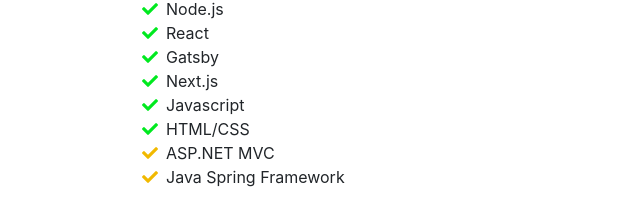
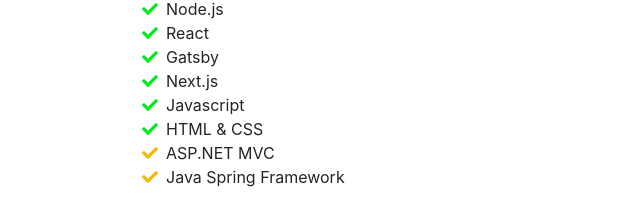
Before and after one commit to FynnHunt/cv, a website with bundled scripts: page index.html in a window 1280 px wide. Shown: the part 3105-3307 px from the top of the page, 194-834 px from the left. Built offline with nearby package versions, Linux system fonts and the light colour scheme; a web font is replaced by a local one.

Commit message:
Update index.html

```diff
--- a/index.html
+++ b/index.html
@@ -241,7 +241,7 @@
               </li>
               <li>
                 <i class="fa-li fa fa-check" style="color:rgb(0, 233, 31)"></i>
-                HTML/CSS
+                HTML & CSS
               </li>
               <li>
                 <i class="fa-li fa fa-check" style="color:rgb(241, 185, 0)"></i>
```
